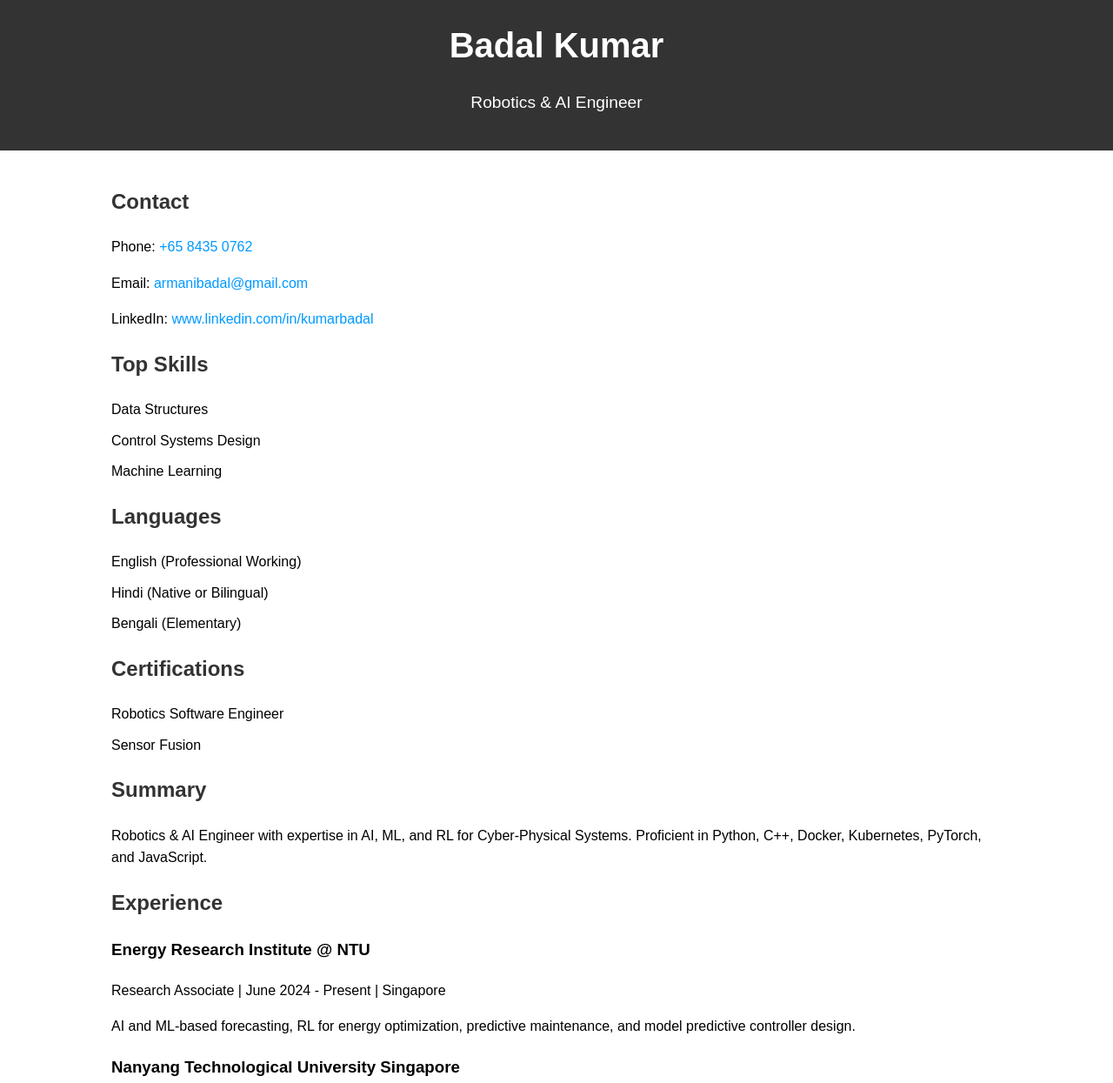
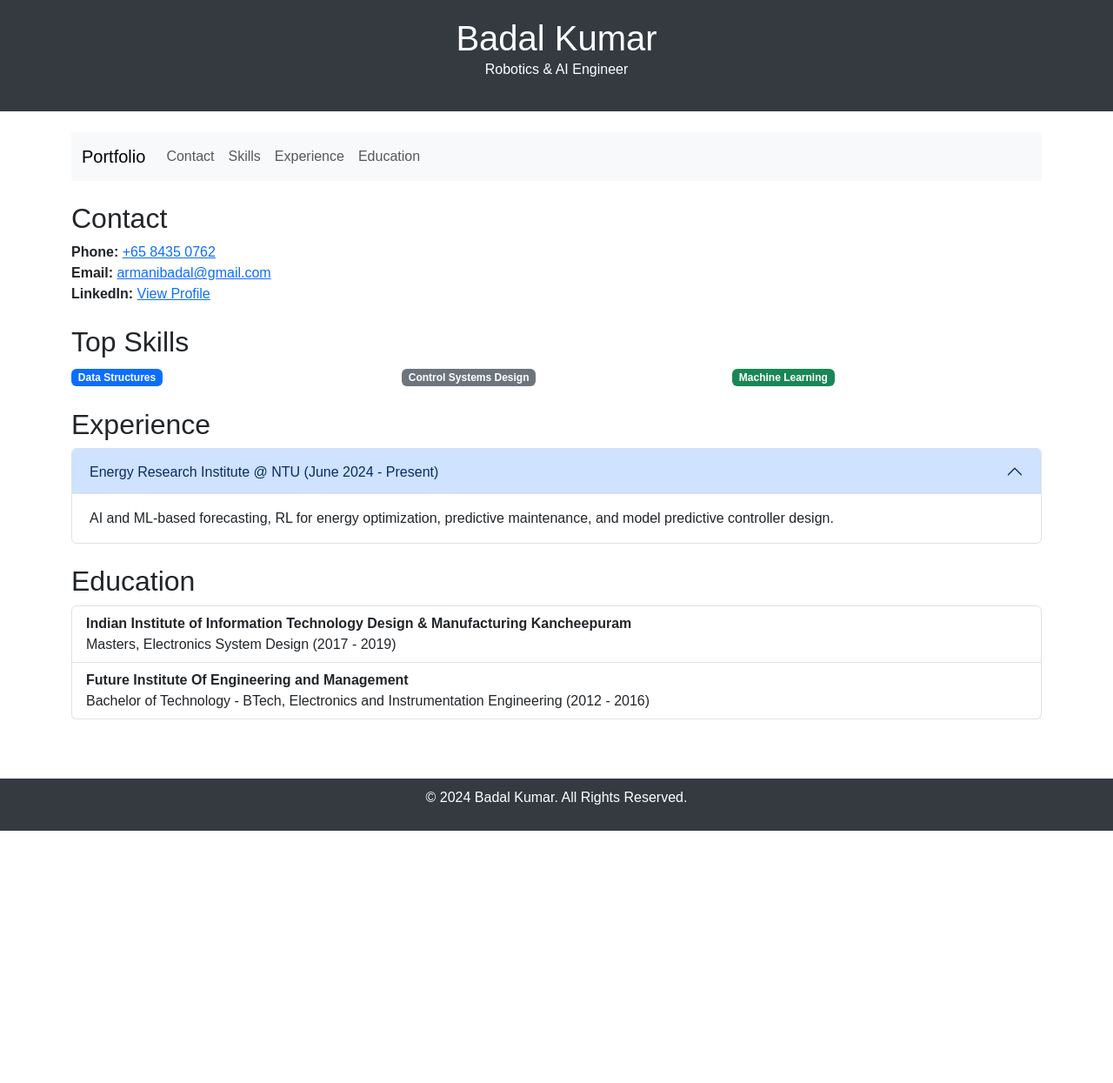
Before and after one commit to BADAL244/BADAL244.github.io, a plain HTML site: page index.html in a window 1280 px wide. Shown: the top 1245 px of the page at 87% size. After the commit the page ends 955 px from the top, so only its background shows below. Drawn offline with nearby package versions, Linux system fonts and the light colour scheme.

Commit message:
Update index.html

```diff
--- a/index.html
+++ b/index.html
@@ -4,130 +4,141 @@
     <meta charset="UTF-8">
     <meta name="viewport" content="width=device-width, initial-scale=1.0">
     <title>Badal Kumar | Robotics & AI Engineer</title>
+    <!-- Bootstrap CSS -->
+    <link href="https://cdn.jsdelivr.net/npm/bootstrap@5.3.0/dist/css/bootstrap.min.css" rel="stylesheet">
+    <!-- Custom CSS -->
     <style>
         body {
             font-family: Arial, sans-serif;
-            line-height: 1.6;
-            margin: 0;
-            padding: 0;
         }
         header {
-            background: #333;
+            background: #343a40;
             color: #fff;
             padding: 20px 0;
-            text-align: center;
         }
         header h1 {
             margin: 0;
             font-size: 2.5rem;
         }
-        header p {
-            font-size: 1.2rem;
-        }
-        .container {
-            width: 80%;
-            margin: auto;
-            overflow: hidden;
-            padding: 20px 0;
-        }
-        h2 {
-            color: #333;
-        }
-        ul {
-            list-style: none;
-            padding: 0;
-        }
-        ul li {
-            margin: 10px 0;
-        }
-        a {
-            color: #0099ff;
-            text-decoration: none;
-        }
-        a:hover {
-            text-decoration: underline;
-        }
         footer {
-            background: #333;
+            background: #343a40;
             color: #fff;
             text-align: center;
             padding: 10px 0;
             margin-top: 20px;
         }
+        .btn-back-to-top {
+            position: fixed;
+            bottom: 20px;
+            right: 20px;
+            display: none;
+        }
     </style>
 </head>
 <body>
-    <header>
+    <header class="text-center">
         <h1>Badal Kumar</h1>
         <p>Robotics & AI Engineer</p>
     </header>
-    <div class="container">
-        <section id="contact">
+    <div class="container py-4">
+        <!-- Navigation -->
+        <nav class="navbar navbar-expand-lg navbar-light bg-light mb-4">
+            <div class="container-fluid">
+                <a class="navbar-brand" href="#">Portfolio</a>
+                <button class="navbar-toggler" type="button" data-bs-toggle="collapse" data-bs-target="#navbarNav" aria-controls="navbarNav" aria-expanded="false" aria-label="Toggle navigation">
+                    <span class="navbar-toggler-icon"></span>
+                </button>
+                <div class="collapse navbar-collapse" id="navbarNav">
+                    <ul class="navbar-nav">
+                        <li class="nav-item"><a class="nav-link" href="#contact">Contact</a></li>
+                        <li class="nav-item"><a class="nav-link" href="#skills">Skills</a></li>
+                        <li class="nav-item"><a class="nav-link" href="#experience">Experience</a></li>
+                        <li class="nav-item"><a class="nav-link" href="#education">Education</a></li>
+                    </ul>
+                </div>
+            </div>
+        </nav>
+
+        <!-- Contact Section -->
+        <section id="contact" class="mb-4">
             <h2>Contact</h2>
-            <p>Phone: <a href="tel:+6584350762">+65 8435 0762</a></p>
-            <p>Email: <a href="mailto:armanibadal@gmail.com">armanibadal@gmail.com</a></p>
-            <p>LinkedIn: <a href="https://www.linkedin.com/in/kumarbadal" target="_blank">www.linkedin.com/in/kumarbadal</a></p>
-        </section>
-        <section id="skills">
-            <h2>Top Skills</h2>
-            <ul>
-                <li>Data Structures</li>
-                <li>Control Systems Design</li>
-                <li>Machine Learning</li>
+            <ul class="list-unstyled">
+                <li><strong>Phone:</strong> <a href="tel:+6584350762">+65 8435 0762</a></li>
+                <li><strong>Email:</strong> <a href="mailto:armanibadal@gmail.com">armanibadal@gmail.com</a></li>
+                <li><strong>LinkedIn:</strong> <a href="https://www.linkedin.com/in/kumarbadal" target="_blank">View Profile</a></li>
             </ul>
         </section>
-        <section id="languages">
-            <h2>Languages</h2>
-            <ul>
-                <li>English (Professional Working)</li>
-                <li>Hindi (Native or Bilingual)</li>
-                <li>Bengali (Elementary)</li>
+
+        <!-- Skills Section -->
+        <section id="skills" class="mb-4">
+            <h2>Top Skills</h2>
+            <div class="row">
+                <div class="col-md-4"><span class="badge bg-primary">Data Structures</span></div>
+                <div class="col-md-4"><span class="badge bg-secondary">Control Systems Design</span></div>
+                <div class="col-md-4"><span class="badge bg-success">Machine Learning</span></div>
+            </div>
+        </section>
+
+        <!-- Experience Section -->
+        <section id="experience" class="mb-4">
+            <h2>Experience</h2>
+            <div class="accordion" id="experienceAccordion">
+                <div class="accordion-item">
+                    <h2 class="accordion-header">
+                        <button class="accordion-button" type="button" data-bs-toggle="collapse" data-bs-target="#experience1" aria-expanded="true" aria-controls="experience1">
+                            Energy Research Institute @ NTU (June 2024 - Present)
+                        </button>
+                    </h2>
+                    <div id="experience1" class="accordion-collapse collapse show">
+                        <div class="accordion-body">
+                            AI and ML-based forecasting, RL for energy optimization, predictive maintenance, and model predictive controller design.
+                        </div>
+                    </div>
+                </div>
+                <!-- Add more experiences as accordion items -->
+            </div>
+        </section>
+
+        <!-- Education Section -->
+        <section id="education" class="mb-4">
+            <h2>Education</h2>
+            <ul class="list-group">
+                <li class="list-group-item">
+                    <strong>Indian Institute of Information Technology Design & Manufacturing Kancheepuram</strong><br>
+                    Masters, Electronics System Design (2017 - 2019)
+                </li>
+                <li class="list-group-item">
+                    <strong>Future Institute Of Engineering and Management</strong><br>
+                    Bachelor of Technology - BTech, Electronics and Instrumentation Engineering (2012 - 2016)
+                </li>
             </ul>
         </section>
-        <section id="certifications">
-            <h2>Certifications</h2>
-            <ul>
-                <li>Robotics Software Engineer</li>
-                <li>Sensor Fusion</li>
-            </ul>
-        </section>
-        <section id="summary">
-            <h2>Summary</h2>
-            <p>
-                Robotics & AI Engineer with expertise in AI, ML, and RL for Cyber-Physical Systems.
-                Proficient in Python, C++, Docker, Kubernetes, PyTorch, and JavaScript.
-            </p>
-        </section>
-        <section id="experience">
-            <h2>Experience</h2>
-            <h3>Energy Research Institute @ NTU</h3>
-            <p>Research Associate | June 2024 - Present | Singapore</p>
-            <p>AI and ML-based forecasting, RL for energy optimization, predictive maintenance, and model predictive controller design.</p>
-            <h3>Nanyang Technological University Singapore</h3>
-            <p>Research Associate | March 2023 - June 2024 | Singapore</p>
-            <p>
-                Projects include Visual Semantic Indoor Positioning System and robust keypoint descriptor
-                development for challenging scenes in VSLAM.
-            </p>
-            <h3>SUTD</h3>
-            <p>Visiting Research Fellow | March 2022 - January 2023 | Singapore</p>
-            <p>Developed a bi-manual 7DOF arm controller for hospital bed cleaning and other robotics projects.</p>
-            <h3>CSIR-CMERI</h3>
-            <p>Project Associate | October 2020 - March 2022 | Durgapur, India</p>
-            <p>Autonomous navigation, localization, and human tracking for a tracked flipper-type mobile robot.</p>
-            <p>Project Assistant | July 2019 - March 2020 | Durgapur, India</p>
-            <p>Developed ROV technology for underwater inspection and minor intervention.</p>
-        </section>
-        <section id="education">
-            <h2>Education</h2>
-            <h3>Indian Institute of Information Technology Design & Manufacturing Kancheepuram</h3>
-            <p>Masters, Electronics System Design (2017 - 2019)</p>
-            <h3>Future Institute Of Engineering and Management</h3>
-            <p>Bachelor of Technology - BTech, Electronics and Instrumentation Engineering (2012 - 2016)</p>
-        </section>
     </div>
+
     <footer>
         <p>&copy; 2024 Badal Kumar. All Rights Reserved.</p>
     </footer>
+
+    <!-- Back to Top Button -->
+    <button class="btn btn-primary btn-back-to-top">Back to Top</button>
+
+    <!-- Bootstrap JS and Dependencies -->
+    <script src="https://cdn.jsdelivr.net/npm/bootstrap@5.3.0/dist/js/bootstrap.bundle.min.js"></script>
+    <script>
+        // Show/hide back-to-top button
+        const backToTopButton = document.querySelector('.btn-back-to-top');
+        window.addEventListener('scroll', () => {
+            if (window.scrollY > 200) {
+                backToTopButton.style.display = 'block';
+            } else {
+                backToTopButton.style.display = 'none';
+            }
+        });
+
+        // Scroll to top on button click
+        backToTopButton.addEventListener('click', () => {
+            window.scrollTo({ top: 0, behavior: 'smooth' });
+        });
+    </script>
 </body>
 </html>
```
